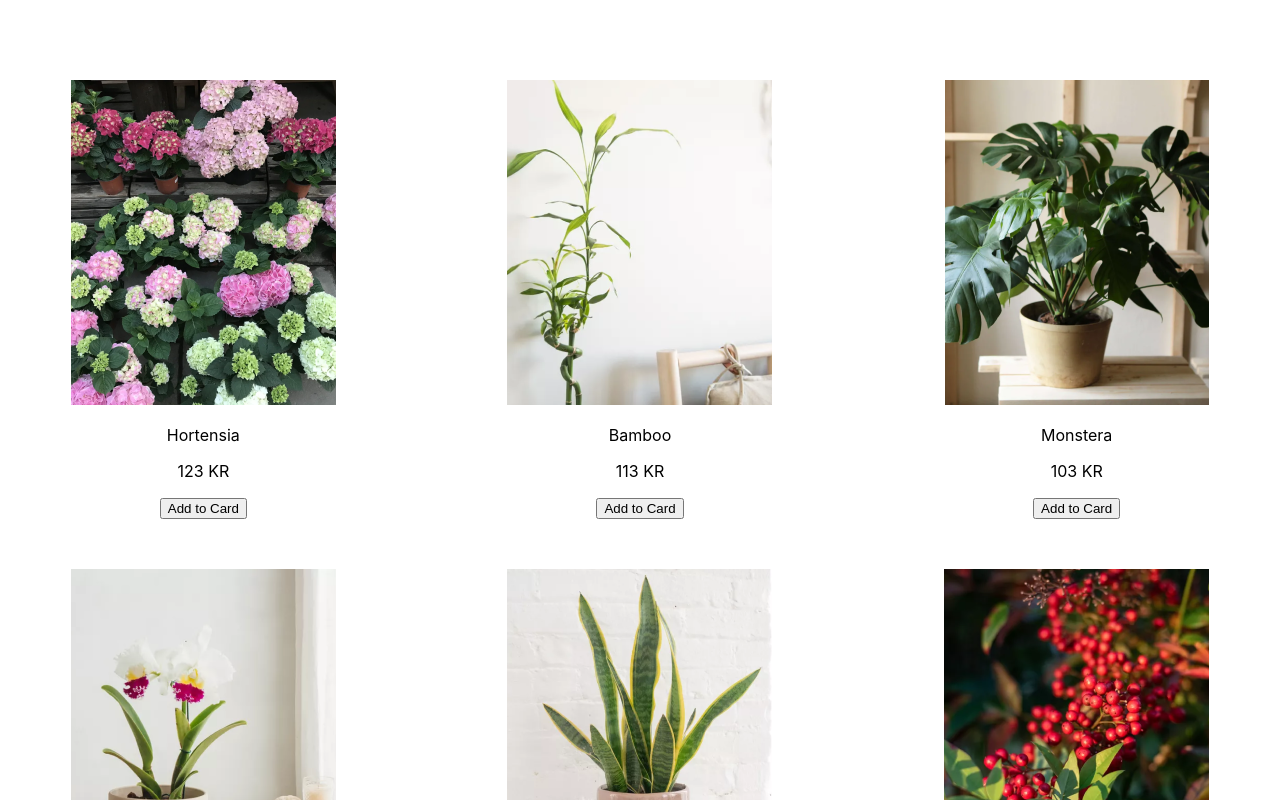
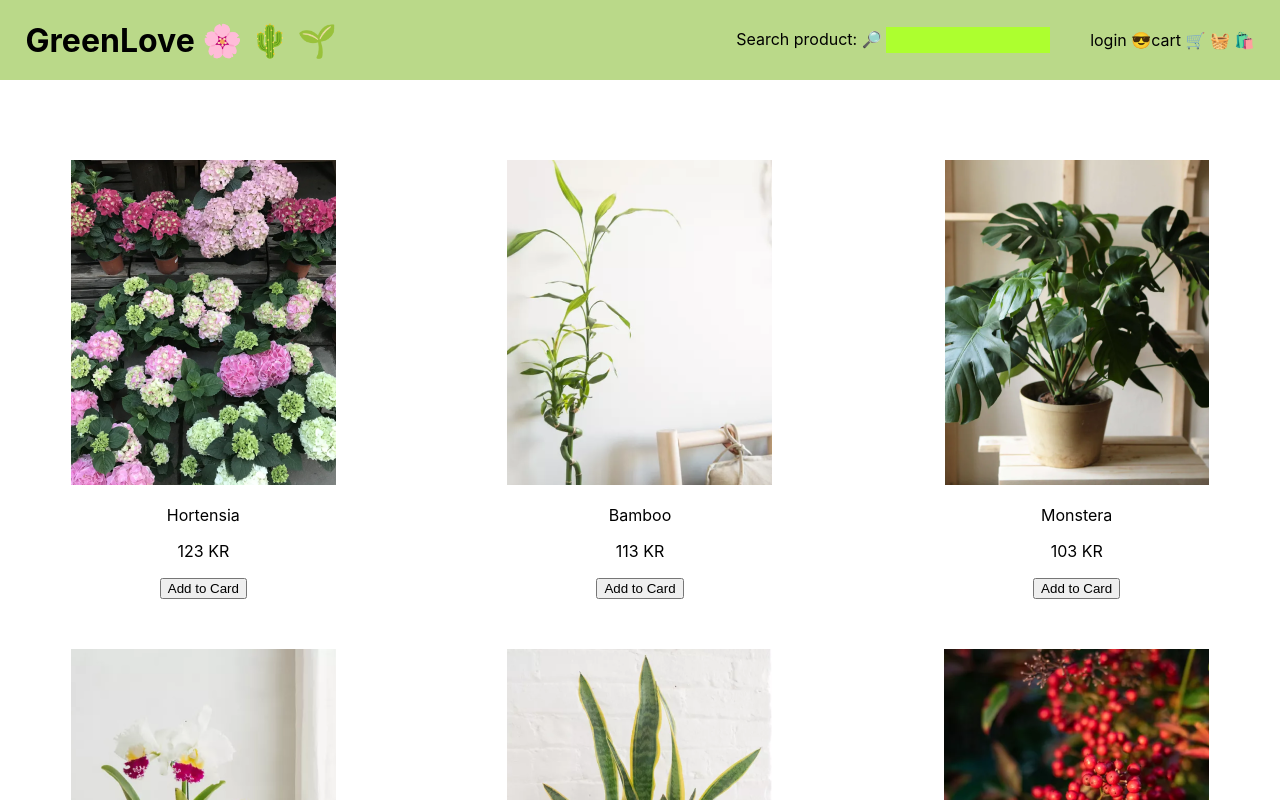
Before and after one commit to rominonix/tdd-frontend, a React (Create React App) app: page / in a window 1280 px wide. Shown: the top 800 px of the page. Built offline with nearby package versions, Linux system fonts and the light colour scheme.

Commit message:
Modified app.tsx

```diff
--- a/src/App.tsx
+++ b/src/App.tsx
@@ -2,8 +2,6 @@
 import './App.css';
 import Header from './components/Header/Header';
 import SearchResult from './components/search/SearchResult';
-// import Header from './components/Header';
-// import SearchResult from './components/search/SearchResult';
 import { Plant } from './module/Plant';
 import Home from './screen/Home';
 import bamboo from './images/bamboo.png'
@@ -60,7 +58,9 @@ function App() {
 
   return (
     <div className="App">
-      {/* <Header searchValue={searchText} setSearchValue={setSearchText}/> */}
+      <Header searchValue={''} setSearchValue={function (value: string): void {
+        throw new Error('Function not implemented.');
+      } } />
       <main>
         {/* <SearchResult plants={filterSearchResult} /> */}
         <Home  plants={plants}/>
```
Also changed, not shown: 1 other file (tests, documents, lock files or other folders).
